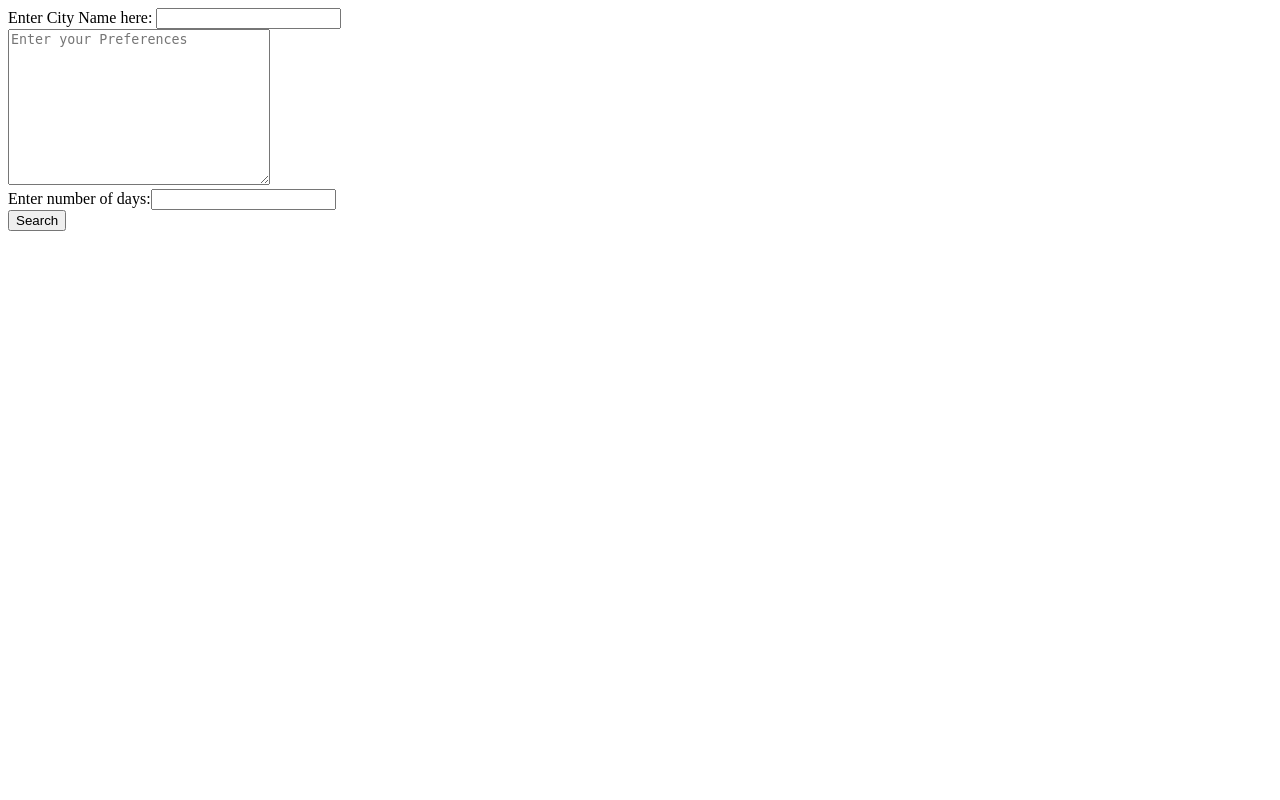
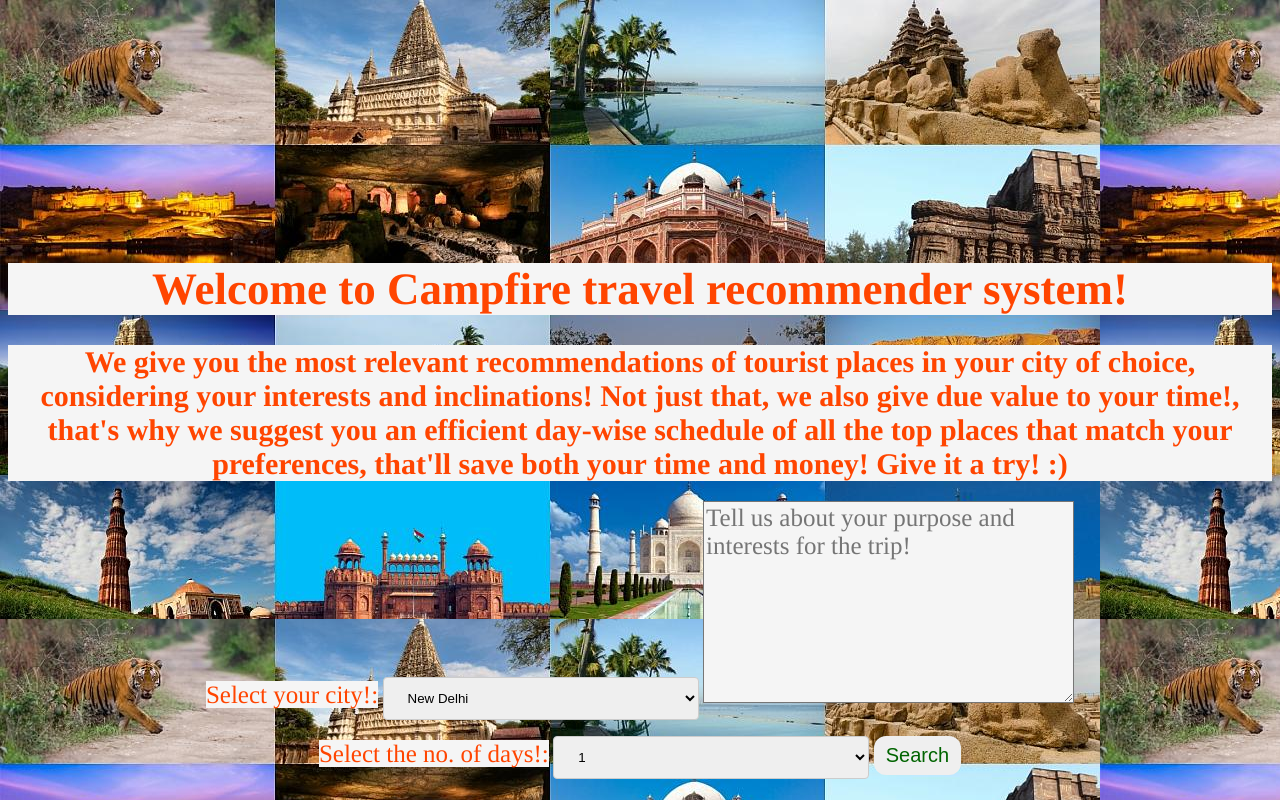
Before and after one commit to iamrishav/IR2022_Project_28, a Flask app: page / in a window 1280 px wide. Run offline with Flask 2, Linux system fonts and the light colour scheme.

Commit message:
committed all deployment files

```diff
--- a/app.py
+++ b/app.py
@@ -19,7 +19,8 @@
 @app.route('/process',methods=('POST','GET'))
 def process():
     if request.method == 'POST':
-        city = request.form['city']
+        city = request.form['city'] #when using plain text field on index.html
+        #city = request.form['value'] #when using drop-down on index.html
         preferences = request.form['preferences']
         num_days = request.form['num_days']
         recommendations = get_recommendations(city,preferences,num_days)
@@ -134,7 +135,7 @@
     ans_df=mumbai_data[mumbai_data['place'].isin(ans_placesc)]
     return ans_df
   else:
-    ##handle this exception
+    ## this case will never run, as we're providing the user only the above options, to fill from!!
     return None
 
 
--- /dev/null
+++ b/static/css/style.css
@@ -0,0 +1,66 @@
+body {
+        /* background-image: url("images/collage.jpeg"); */
+        /* background-image: "{{ url_for('static', filename='images/collage.jpg')}}" */
+        padding-top: 225px;
+        font-family: -apple-system, BlinkMacSystemFont, 'Segoe UI', Roboto, Oxygen, Ubuntu, Cantarell, 'Open Sans', 'Helvetica Neue', sans-serif;
+        text-align: center;
+        /* background-color: lightcyan; */
+        color: white;
+}
+.travel_head {
+        font-size: 45px;
+        font-family:Monotype Corsiva, Times, Serif;
+        color: orangered;
+        background-color: whitesmoke;
+}
+.travel_subhead {
+        font-size: 30px;
+        font-family:Monotype Corsiva, Times, Serif;
+        color: orangered;
+        background-color: whitesmoke;
+}
+.t1 {
+        font-size: 25px;
+        font-family:Monotype Corsiva, Times, Serif;
+        color: orangered;
+        background-color: whitesmoke;
+}
+.t2 {
+        font-size: 25px;
+        font-family:Monotype Corsiva, Times, Serif;
+        color: orangered;
+        background-color: whitesmoke;
+}
+input[type=textarea], select {
+        width: 25%;
+        padding: 12px 20px;
+        margin: 8px 0;
+        display: inline-block;
+        border: 1px solid #ccc;
+        border-radius: 4px;
+        box-sizing: border-box;
+}
+.locality {
+        padding-left: 250px;
+}
+.submit {
+        border: none;
+        padding: 8px 12px;
+        text-align: center;
+        text-decoration: none;
+        display: inline-block;
+        font-size: 20px;
+        border-radius: 12px;
+        transition-duration: 0.4s;
+        color: darkgreen;
+}
+.submit:hover {
+        background-color: #4CAF50;
+        color: white;
+        box-shadow: 0 12px 16px 0 rgba(0,0,0,0.5), 0 17px 50px 0 rgba(0,0,0,0.19);
+}
+
+.center {
+        margin-left: auto;
+        margin-right: auto;
+}
--- a/templates/index.html
+++ b/templates/index.html
@@ -5,15 +5,46 @@
     <meta http-equiv="X-UA-Compatible" content="IE=edge">
     <meta name="viewport" content="width=device-width, initial-scale=1.0">
     <title>Document</title>
+    <!-- <link rel="stylesheet" href="css/style.css">  added later -->
+    <link rel= "stylesheet" type= "text/css" href= "{{ url_for('static',filename='css/style.css') }}">
 </head>
-<body>
+<body background="{{ url_for('static', filename='images/collage.jpeg') }}">
+    <h1 class = "travel_head">Welcome to Campfire travel recommender system!</h1>
+    <h1 class = "travel_subhead">We give you the most relevant recommendations of tourist places in your city
+        of choice, considering your interests and inclinations! Not just that, we also give due value to your time!,
+        that's why we suggest you an efficient day-wise schedule of all the top places that match your preferences,
+        that'll save both your time and money! Give it a try! :)
+    </h1>
     <div>
         <form action="/process" method="POST">
-            <label for="city">Enter City Name here:</label>
-            <input type="text" name="city" required> <br>
-            <textarea name="preferences" id="" cols="30" rows="10" placeholder="Enter your Preferences" required></textarea> <br>
-            <label for="num_days">Enter number of days:</label><input type="number" name="num_days" required /> <br>
-            <button type="submit" name="submit_city">Search</button>
+            <label class = "t1" for="city">Select your city!:</label>
+            <select name="city" id="city_x" required>
+                <option value="new delhi">New Delhi</option>
+                <option value="mumbai">Mumbai</option>
+                <option value="kolkata">Kolkata</option>
+                <option value="bengaluru">Bengaluru</option>
+                <option value="hyderabad">Hyderabad</option>
+                <option value="jaipur">Jaipur</option>
+                <option value="udaipur">Udaipur</option>
+                <option value="agra">Agra</option>
+                <option value="pune">Pune</option>
+            </select>
+            <!-- <input type="text" name="city" required> <br> -->
+            <textarea class="t2" name="preferences" id="" cols="25" rows="7" placeholder="Tell us about your purpose and interests for the trip!" required></textarea> <br>
+            <label class = "t1" for="num_days">Select the no. of days!:</label>
+            <!-- <input type="number" name="num_days" required /> <br> -->
+            <select name="num_days" id="num_days_x" required>
+                <option value="1">1</option>
+                <option value="2">2</option>
+                <option value="3">3</option>
+                <option value="4">4</option>
+                <option value="5">5</option>
+                <option value="6">6</option>
+                <option value="7">7</option>
+                <option value="8">8</option>
+                <option value="9">9</option>
+            </select>
+            <button class = "submit" type="submit" name="submit_city">Search</button>
         </form>
     </div>
 </body>
```
Also changed, not shown: templates/result.html (+30 -4 lines), collage.jpeg (added), static/images/collage.jpeg (added).
